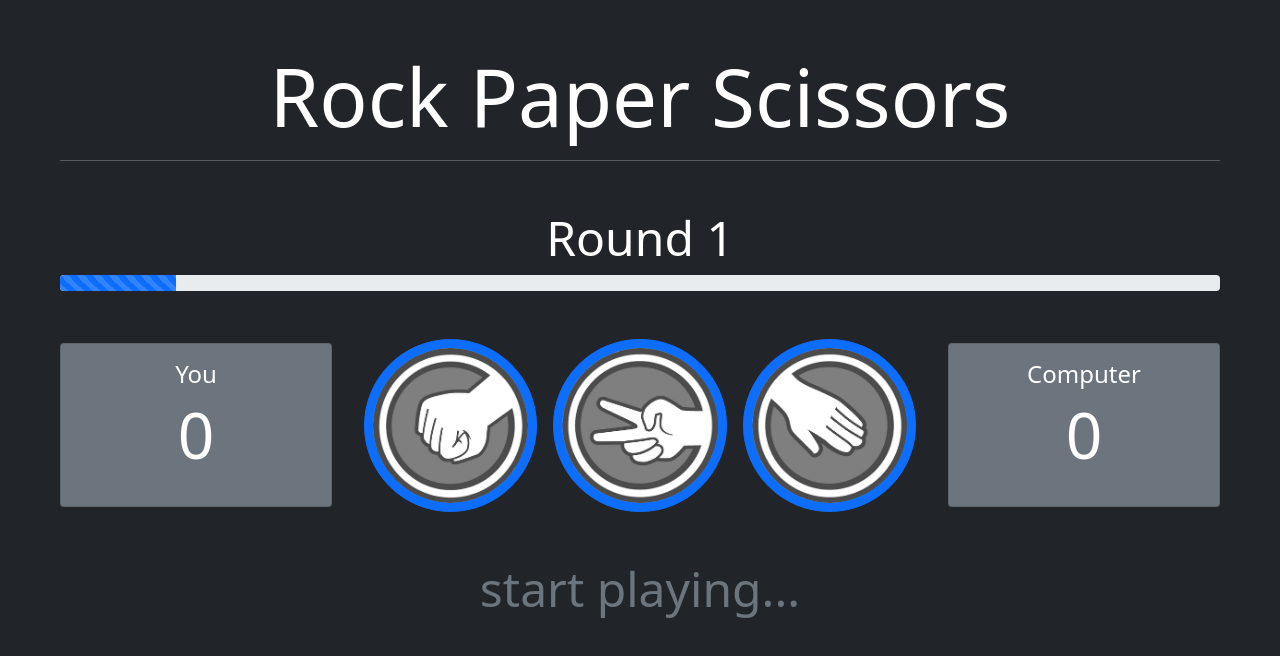
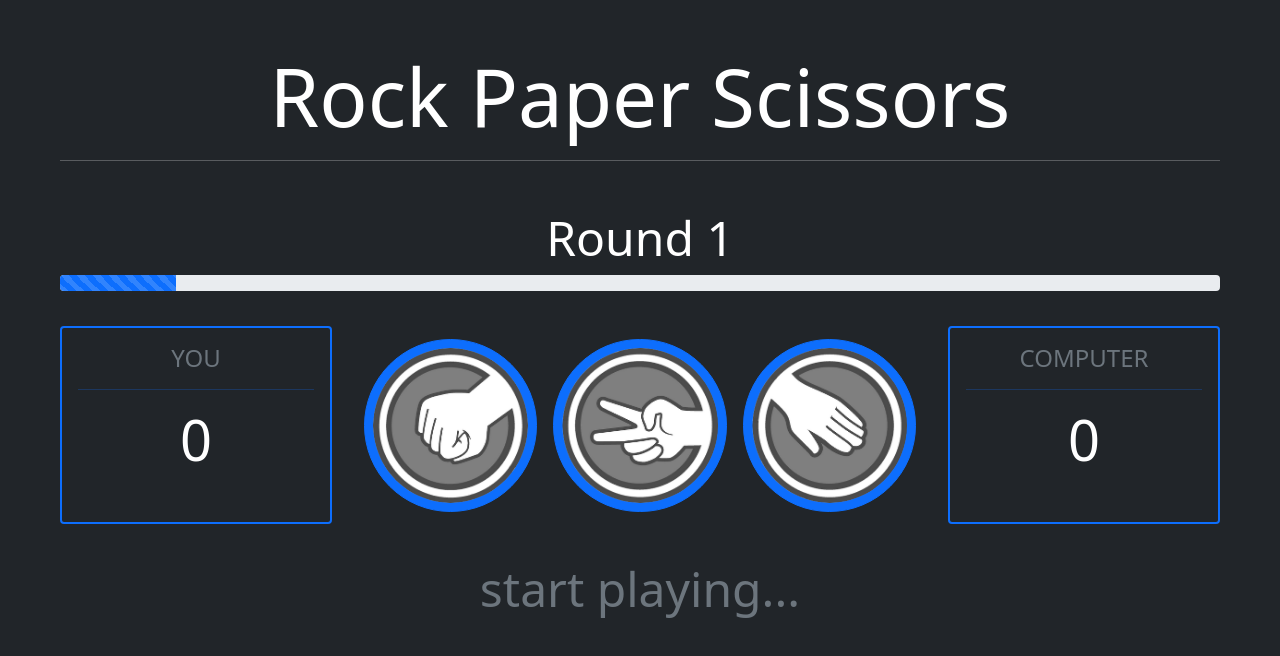
Before and after one commit to webceyhan/vite-rps-game, a Vue app: page / in a window 1280 px wide. Shown: the top 656 px of the page. Built offline with nearby package versions, Linux system fonts and the light colour scheme.

Commit message:
player-card design update

```diff
--- a/src/components/PlayerCard.vue
+++ b/src/components/PlayerCard.vue
@@ -7,11 +7,12 @@ defineProps<{ player: Player }>()
 </script>
 
 <template>
-  <div class="card bg-secondary text-white">
+  <div class="card bg-dark text-muted border-primary border-2">
     <div class="card-body">
-      <h4>{{ player.name }}</h4>
-      <p class="display-3">{{ player.score }}</p>
-      <p class="text-capitalize bg-dark m-0">{{ player.move }}</p>
+      <h4 class="card-title text-uppercase">{{ player.name }}</h4>
+      <hr class="bg-primary" />
+      <p class="text-white display-4 mb-2">{{ player.score }}</p>
+      <p class="card-text text-capitalize" style="min-height:25px">{{ player.move }}</p>
     </div>
   </div>
 </template>
```
